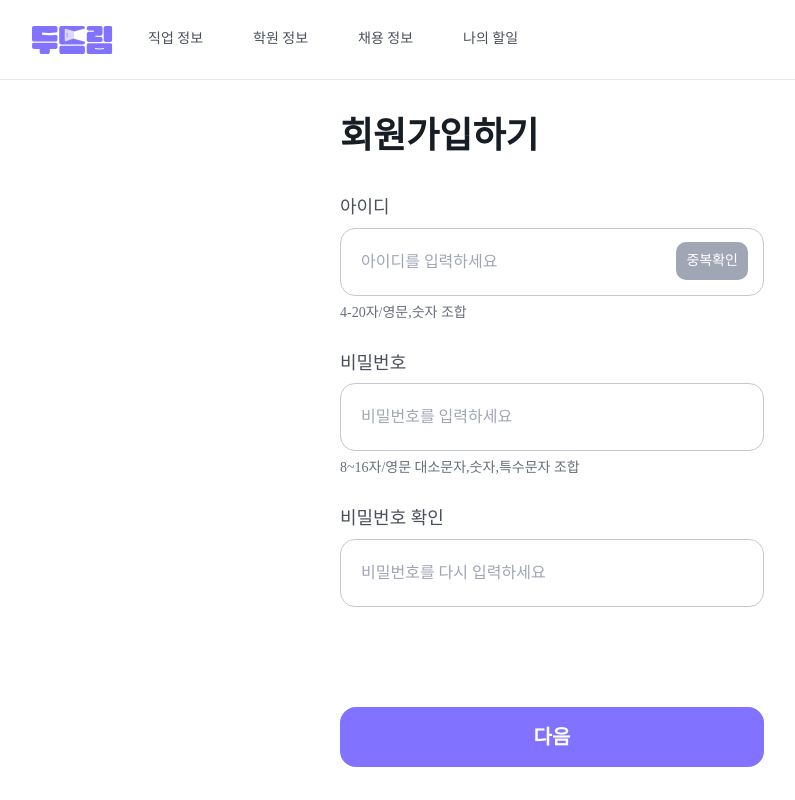
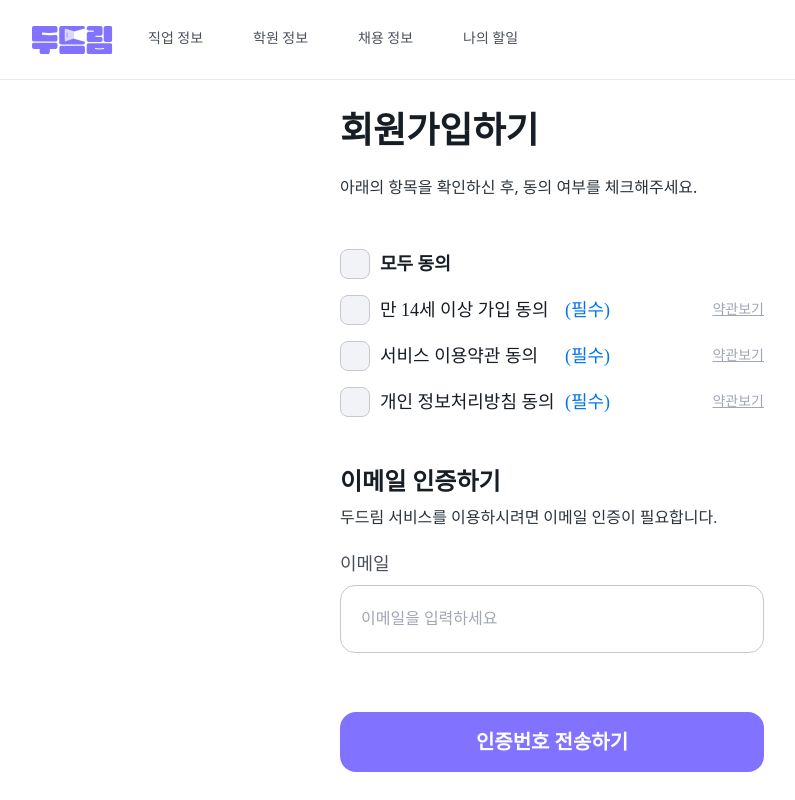
Before and after one commit to TEAM-DoDream/DoDream_FE, a React (Vite) app: page /signup in a window 1280 px wide. Shown: the whole page, without its empty margins (88-883 px from the left). Built offline with nearby package versions, Linux system fonts and the light colour scheme; no server answers.

Commit message:
feat: [#224] 회원가입 약관 동의 초기 페이지 구현

```diff
--- /dev/null
+++ b/src/common/CheckBox.tsx
@@ -0,0 +1,35 @@
+import Check from '@assets/icons/check.svg?react';
+
+interface CheckBoxProps {
+  checked: boolean;
+  onToggle: () => void;
+  label: string;
+  labelClassName?: string;
+}
+
+const CheckBox = ({
+  checked,
+  onToggle,
+  label,
+  labelClassName = 'text-gray-900',
+}: CheckBoxProps) => {
+  return (
+    <div
+      className="flex cursor-pointer flex-row items-center gap-[10px]"
+      onClick={onToggle}
+    >
+      <div
+        className={`flex h-[30px] w-[30px] shrink-0 items-center justify-center rounded-lg border ${
+          checked
+            ? 'border-purple-300 bg-purple-150'
+            : 'border-gray-300 bg-gray-100'
+        }`}
+      >
+        {checked && <Check className="h-[19px] w-[19px]" />}
+      </div>
+      <div className={labelClassName}>{label}</div>
+    </div>
+  );
+};
+
+export default CheckBox;
--- a/src/pages/signup/SignupFunnel.tsx
+++ b/src/pages/signup/SignupFunnel.tsx
@@ -1,12 +1,17 @@
 import { useFunnel, Step } from '@hook/useFunnel';
 import Signup from './components/Signup';
 import Signup2 from './components/Signup2';
+import SingupAgree from './components/SingupAgree';
 
 const SignupFunnel = () => {
-  const { Funnel, setStep } = useFunnel('signup');
+  const { Funnel, setStep } = useFunnel('singupAgree');
 
   return (
     <Funnel>
+      <Step name="singupAgree">
+        <SingupAgree onNext={() => setStep('signup')} />
+      </Step>
+
       <Step name="signup">
         <Signup onNext={() => setStep('signup2')} />
       </Step>
--- /dev/null
+++ b/src/pages/signup/components/SingupAgree.tsx
@@ -0,0 +1,141 @@
+import Button from '@common/Button';
+import CheckBox from '@common/CheckBox';
+import { Input } from '@common/Input';
+import { zodResolver } from '@hookform/resolvers/zod';
+import {
+  EmailOnlyFormValues,
+  EmailOnlySchema,
+} from '@validation/signup/SignupSchema';
+import { useState } from 'react';
+import { Controller, useForm } from 'react-hook-form';
+
+interface SignupProps {
+  onNext: () => void;
+}
+
+const SingupAgree = ({ onNext }: SignupProps) => {
+  const [checkedList, setCheckedList] = useState([false, false, false]);
+  const { control, handleSubmit } = useForm<EmailOnlyFormValues>({
+    resolver: zodResolver(EmailOnlySchema),
+    mode: 'onChange',
+  });
+
+  const allChecked = checkedList.every(Boolean);
+
+  const handleAllToggle = () => {
+    const newValue = !allChecked;
+    setCheckedList([newValue, newValue, newValue]);
+  };
+
+  const handleSingleToggle = (index: number) => {
+    const newList = [...checkedList];
+    newList[index] = !newList[index];
+    setCheckedList(newList);
+  };
+
+  const onSubmit = () => {
+    if (checkedList.every(Boolean)) {
+      onNext();
+    } else {
+      alert('모든 필수 항목에 동의해야 합니다.');
+    }
+  };
+
+  return (
+    <form
+      className="flex w-full flex-col items-center justify-center"
+      onSubmit={handleSubmit(onSubmit)}
+    >
+      <div className="flex w-full max-w-[424px] flex-col items-start">
+        <div className="mb-5 text-gray-900 font-T01-B">회원가입하기</div>
+        <div className="font-T01-M mb-[50px] text-gray-800">
+          아래의 항목을 확인하신 후, 동의 여부를 체크해주세요.
+        </div>
+
+        <div className="flex w-full flex-col gap-4">
+          <CheckBox
+            checked={allChecked}
+            onToggle={handleAllToggle}
+            label="모두 동의"
+            labelClassName="text-gray-900 font-B01-B"
+          />
+
+          <div className="flex w-full items-center justify-between">
+            <div className="flex w-[270px] items-center justify-between">
+              <CheckBox
+                checked={checkedList[0]}
+                onToggle={() => handleSingleToggle(0)}
+                label="만 14세 이상 가입 동의"
+                labelClassName="text-gray-900 font-B01-M"
+              />
+              <div className="text-success font-B01-M">(필수)</div>
+            </div>
+            <div className="cursor-pointer text-gray-400 underline font-B03-M">
+              약관보기
+            </div>
+          </div>
+
+          <div className="flex w-full items-center justify-between">
+            <div className="flex w-[270px] items-center justify-between">
+              <CheckBox
+                checked={checkedList[1]}
+                onToggle={() => handleSingleToggle(1)}
+                label="서비스 이용약관 동의"
+                labelClassName="text-gray-900 font-B01-M"
+              />
+              <div className="text-success font-B01-M">(필수)</div>
+            </div>
+            <div className="cursor-pointer text-gray-400 underline font-B03-M">
+              약관보기
+            </div>
+          </div>
+
+          <div className="flex w-full items-center justify-between">
+            <div className="flex w-[270px] items-center justify-between">
+              <CheckBox
+                checked={checkedList[2]}
+                onToggle={() => handleSingleToggle(2)}
+                label="개인 정보처리방침 동의"
+                labelClassName="text-gray-900 font-B01-M"
+              />
+              <div className="text-success font-B01-M">(필수)</div>
+            </div>
+            <div className="cursor-pointer text-gray-400 underline font-B03-M">
+              약관보기
+            </div>
+          </div>
+        </div>
+
+        <div className="mt-[50px] flex w-full flex-col">
+          <div className="text-gray-900 font-T04-B"> 이메일 인증하기 </div>
+          <span className="mb-6 mt-[10px] text-gray-800 font-B02-M">
+            두드림 서비스를 이용하시려면 이메일 인증이 필요합니다.
+          </span>
+
+          <Controller
+            name="email"
+            control={control}
+            defaultValue=""
+            render={({ field }) => (
+              <Input
+                {...field}
+                inputtitle="이메일"
+                placeholder="이메일을 입력하세요"
+                className="h-[68px] w-full pr-[84px] font-B02-M"
+              />
+            )}
+          />
+        </div>
+
+        <Button
+          text="인증번호 전송하기"
+          color="primary"
+          type="submit"
+          className="mt-[59px] h-[60px] w-full font-T05-SB"
+        />
+      </div>
+    </form>
+  );
+};
+
+export default SingupAgree;
--- a/src/validation/signup/SignupSchema.ts
+++ b/src/validation/signup/SignupSchema.ts
@@ -1,4 +1,10 @@
 import { z } from 'zod';
+
+export const EmailOnlySchema = z.object({
+  email: z.string().trim().email('올바른 이메일 형식을 입력해주세요'),
+});
+
+export type EmailOnlyFormValues = z.infer<typeof EmailOnlySchema>;
 
 export const SignupSchema = z
   .object({
```
